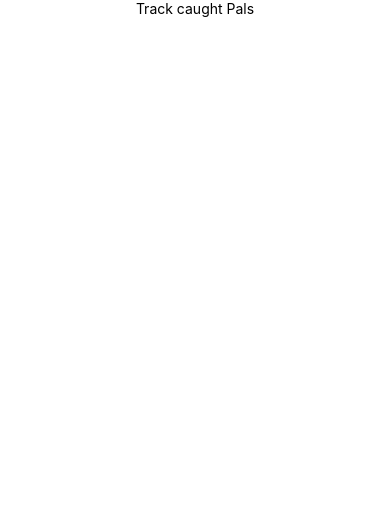
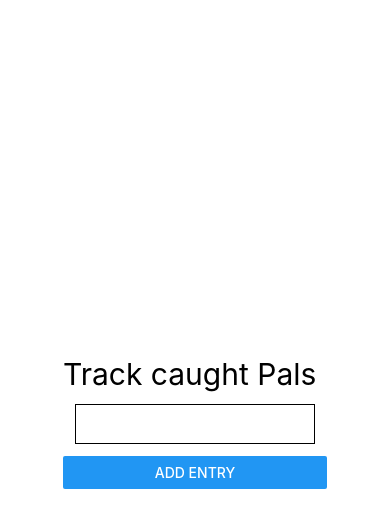
Before and after one commit to mm64z/pal-phone-tracker, a React Native app: screen / in a window 390 px wide. Shown: the top 528 px of the page. Built offline with nearby package versions, Linux system fonts and the light colour scheme.

Commit message:
Can add more text entries

```diff
--- a/App.js
+++ b/App.js
@@ -5,8 +5,7 @@ import MainList from './src/MainList';
 export default function App() {
   return (
     <View style={styles.container}>
-      <Text style={styles.container}>Track caught Pals</Text>
-      {/* <MainList style={styles}></MainList> */}
+      <MainList style={styles}></MainList>
       <StatusBar style="auto" />
     </View>
   );
--- /dev/null
+++ b/src/ListEntry.tsx
@@ -0,0 +1,38 @@
+import { FC, ReactElement, useState } from "react";
+import { StyleSheet, TextInput } from "react-native";
+
+
+interface Entry {
+
+}
+
+interface Parameters {
+}
+
+export const ListEntry: FC<Parameters> = ({
+}): ReactElement => {
+
+  const [text, setText] = useState('');
+
+  function onChangeText (newText: string) {
+    setText(newText);
+  }
+
+  return (
+    <TextInput
+        style={styles.input}
+        onChangeText={onChangeText}
+        value={text}
+      />
+  )
+
+}
+
+const styles = StyleSheet.create({
+  input: {
+    height: 40,
+    margin: 12,
+    borderWidth: 1,
+    padding: 10,
+  },
+});
--- a/src/MainList.tsx
+++ b/src/MainList.tsx
@@ -1,5 +1,6 @@
 import React, {FC, ReactElement, useState} from 'react';
-import {StyleSheet, Text, TextInput, View} from 'react-native';
+import {Button, Keyboard, StyleSheet, Text, TextInput, TouchableWithoutFeedback, View} from 'react-native';
+import { ListEntry } from './ListEntry';
 
 type Parameters = {
   style: StyleSheet.NamedStyles<any>;
@@ -8,19 +9,29 @@ type Parameters = {
 export const MainList: FC<Parameters> = ({
   style,
 }): ReactElement => {
-  const [text, setText] = useState('');
+  const [data, setData] = useState([{}]);
+
+  function addNewEntry () {
+    setData([...data, {}])
+  }
+
+
   return (
-    <View style={{padding: 10}}>
-      <TextInput
-        style={{height: 40}}
-        placeholder="Type here to translate!"
-        onChangeText={newText => setText(newText)}
-        defaultValue={text}
-      />
-      <Text style={{padding: 10, fontSize: 42}}>
-        {text}
-      </Text>
-    </View>
+    <TouchableWithoutFeedback onPress={Keyboard.dismiss} accessible={false}>
+      <View style={{padding: 60}}>
+        <Text style={{fontSize: 30}}>Track caught Pals</Text>
+        {data.map((datum, i) => {
+          return <ListEntry key={i}/>
+        })}
+
+        <Button
+          onPress={addNewEntry}
+          title="Add Entry"
+          accessibilityLabel="Add a new tracking entry"
+        />
+
+      </View>
+    </TouchableWithoutFeedback>
   );
 };
 
```
Also changed, not shown: todo.txt (added).
